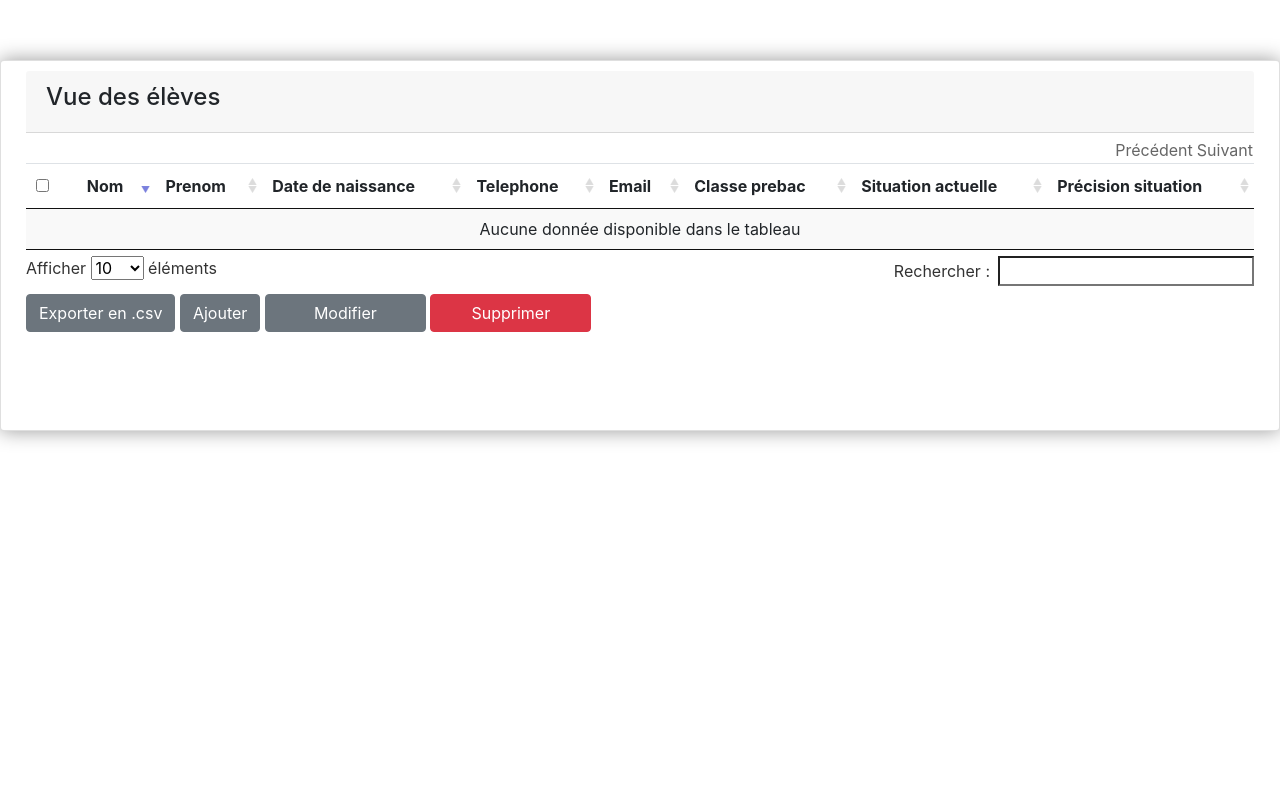
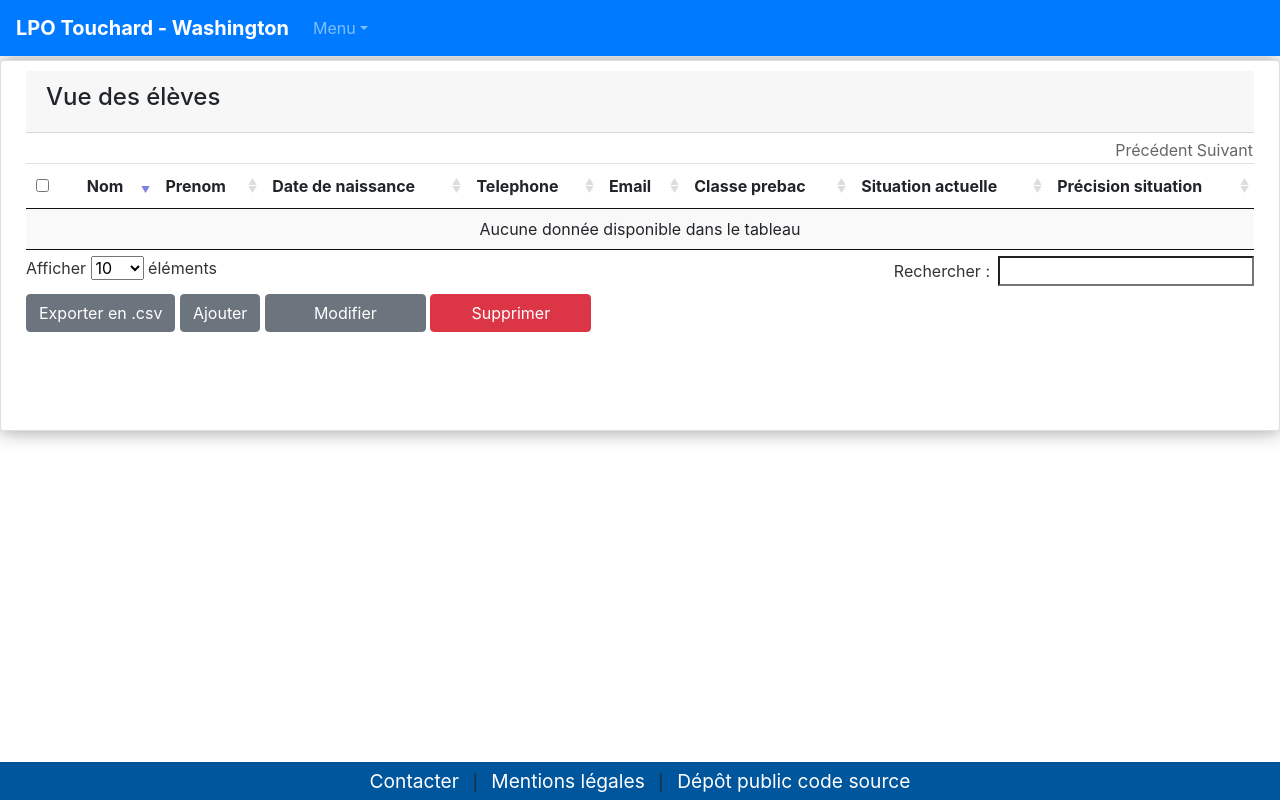
Before and after one commit to SabriSofiane/cohorte_vesionajax, a PHP site: page /administration/vue_eleves.php in a window 1280 px wide. Run offline with PHP 8.4, Linux system fonts and the light colour scheme; data that the repository does not hold is empty; some libraries are stand-ins or nearby versions.

Commit message:
modifications

```diff
--- a/administration/confirmation.php
+++ b/administration/confirmation.php
@@ -23,9 +23,7 @@ Powered with Bootstrap
             <h1 class="titre" style="right: 600px;"  >Suivi d'inscription</h1>
         </div>
         <div class="container-fluid ">
-            <a href="index.html">
-                <img  style="padding-bottom: 12px;" />
-            </a>
+
 
 
 
--- a/administration/vue_eleves.php
+++ b/administration/vue_eleves.php
@@ -41,7 +41,7 @@ if (isset($_POST['btn_supprimer'])) {
         <link rel="stylesheet" href="../jquery-confirm.min.css" />
         <link rel="stylesheet" href="../bootstrap.min.css">
 
-
+        <script src="../js/gestion_form_inscription.js" type="text/javascript"></script>
         <script src="../scripts/bootstrap.min.js"></script>
         <script src="//ajax.googleapis.com/ajax/libs/jquery/3.1.1/jquery.min.js"></script>
         <script src="../scripts/jquery-confirm.min.js"></script>
@@ -55,7 +55,7 @@ if (isset($_POST['btn_supprimer'])) {
                     lengthMenu: [10, 30, 60, 120, 600],
                     pageLength: 10,
                     order: [[1, 'desc']],
-                    columns: [{orderable: false}, {type: "text"}, {type: "text"}, {type: "text"}, {type: "text"}, {type: "text"}, {type: "text"}, {type: "text"},{type: "text"}],
+                    columns: [{orderable: false}, {type: "text"}, {type: "text"}, {type: "text"}, {type: "text"}, {type: "text"}, {type: "text"}, {type: "text"}, {type: "text"}],
                     "language": {
                         "url": "../scripts/dataTable.French.json"
                     }
@@ -159,6 +159,27 @@ if (isset($_POST['btn_supprimer'])) {
         </script>
     </head>
     <body>
+        <nav class="navbar navbar-expand-md navbar-dark bg-primary fixed-top">
+            <a class="navbar-brand" href="../index.html">LPO Touchard - Washington</a>
+            <button class="navbar-toggler" type="button" data-toggle="collapse" data-target="#main_nav">
+                <span class="navbar-toggler-icon"></span>
+            </button>
+            <div class="collapse navbar-collapse" id="main_nav">
+                <ul class="navbar-nav">
+
+                    <li class="nav-item dropdown">
+                        <a class="nav-link  dropdown-toggle" data-toggle="dropdown">Menu</a>
+                        <ul class="dropdown-menu">
+                            <li><a class="dropdown-item" href="#" id="suivi">Effectuer son suivi</a></li>
+                            <li><a class="dropdown-item" href="#" id="contact">Contacter</a></li>
+                            <li><a class="dropdown-item" href="#" id="mentions">Mentions légales</a></li>
+                        </ul>
+                    </li>
+
+                </ul>
+            </div> <!-- navbar-collapse.// -->
+
+        </nav>
 
         <div class="container" style="padding-top: 50px; max-width: 1500px;">
             <div class="row popin card">
@@ -200,6 +221,12 @@ if (isset($_POST['btn_supprimer'])) {
                     </div>
                 </div>
             </div>
+            <div class="footer text-center fixed-bottom" style="background-color: #00569d;">
+                <a class="textefooter" href="#" id="contactPdpAdmin">Contacter</a> &nbsp; | &nbsp;
+                <a class="textefooter" href="#" id="mentionsPdpAdmin">Mentions légales</a> &nbsp; | &nbsp;
+                <a class="textefooter" href="https://github.com/SabriSofiane/cohorte">Dépôt public code source</a>
+            </div>
+
 
     </body>
 </html>
--- a/js/gestion_form_inscription.js
+++ b/js/gestion_form_inscription.js
@@ -152,6 +152,10 @@ $(document).ready(function ()
     $(document).on("click","#mentions",afficherMentions);
     $(document).on("click","#contact",afficherContact);
     $(document).on("click","#suiviAccueil",afficherFormulaire);
+    $(document).on("click","#contactPdp",afficherContact);
+    $(document).on("click","#mentionsPdp",afficherMentions);
+    $(document).on("click","#contactPdpAdmin",afficherAccueil,afficherContact);
+    $(document).on("click","#mentionsPdpAdmin",afficherAccueil,afficherMentions);
     afficherAccueil();
     $(document).on('submit',"#formulaireInscription",envoyerDonneesInscription);
 
```
Also changed, not shown: index.html (+4 -3 lines).
